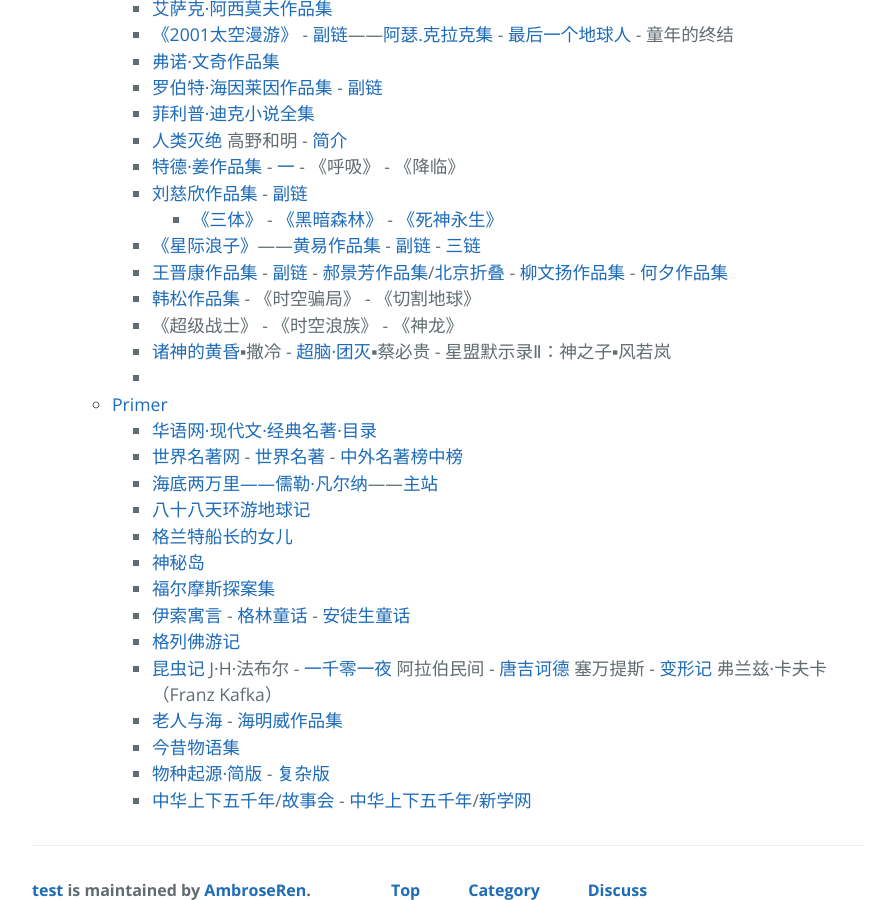
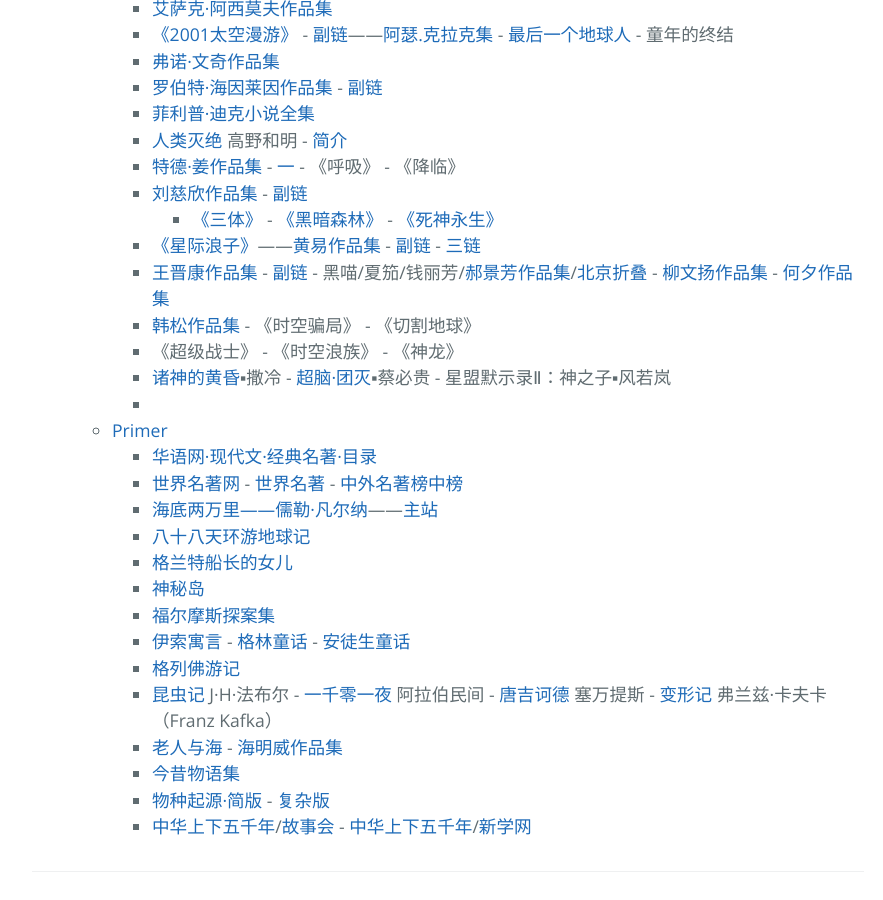
Before and after one commit to AmbroseRen/test, a Jekyll site: the page built from Library/BookListsOne.md, in a window 1280 px wide and 900 px high, scrolled down 5760 px. Shown: the whole window, without its empty margins (192-1075 px from the left). Built offline with Jekyll 4.4.1, drawn with Linux system fonts in a browser that asks for light colours; our own code applies the rules of GitHub Pages for plain Markdown files; the repository's description, which GitHub fills in, is left out.

Commit message:
Update BookListsOne.md

```diff
--- a/Library/BookListsOne.md
+++ b/Library/BookListsOne.md
@@ -311,7 +311,7 @@
                         </ul>
                     </li>
                     <li><a href="http://www.huangyixiaoshuo.com/0/499/">《星际浪子》</a>——<a href="http://www.huangyixiaoshuo.com/author/499/">黄易作品集</a> - <a href="https://www.kanunu8.com/files/writer/187.html">副链</a>  -  <a href="http://huangyi.zuopinj.com/">三链</a></li>
-		    <li><a href="https://www.kanunu8.com/files/writer/6619.html">王晋康作品集</a> - <a href="http://wangjinkang.zuopinj.com/">副链</a> - <a href="http://www.00txt.com/zuojia/haojingfang/">郝景芳作品集</a>/<a href="https://www.kunnu.com/zhedie/">北京折叠</a> - <a href="https://www.kanunu8.com/files/writer/6562.html">柳文扬作品集</a> - <a href="https://www.kanunu8.com/files/writer/6561.html">何夕作品集</a></li>
+		    <li><a href="https://www.kanunu8.com/files/writer/6619.html">王晋康作品集</a> - <a href="http://wangjinkang.zuopinj.com/">副链</a> - 黑喵/夏笳/钱丽芳/<a href="http://www.00txt.com/zuojia/haojingfang/">郝景芳作品集</a>/<a href="https://www.kunnu.com/zhedie/">北京折叠</a> - <a href="https://www.kanunu8.com/files/writer/6562.html">柳文扬作品集</a> - <a href="https://www.kanunu8.com/files/writer/6561.html">何夕作品集</a></li>
                     <li><a href="https://www.kanunu8.com/files/writer/6492.html">韩松作品集</a> - 《时空骗局》 - 《切割地球》</li>
 		    <li>《超级战士》 - 《时空浪族》 - 《神龙》</li>
                     <li><a href="https://m.9txs.org/book/68246/0_1/">诸神的黄昏</a>▪撒冷 - <a href="https://www.52shuku.vip/kongbulingyi/hr66.html">超脑·团灭</a>▪蔡必贵 - 星盟默示录Ⅱ：神之子▪风若岚</li>
```
